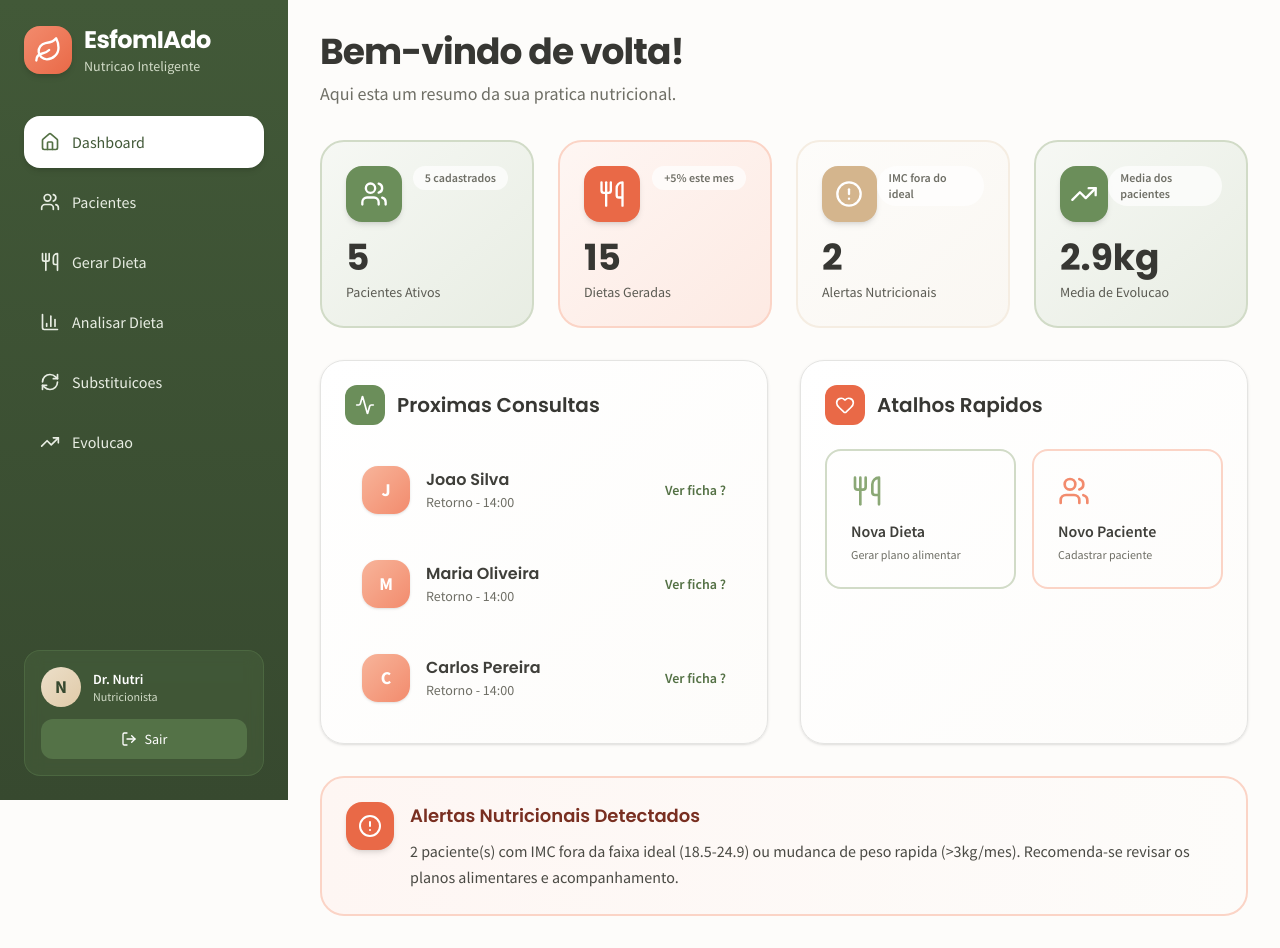
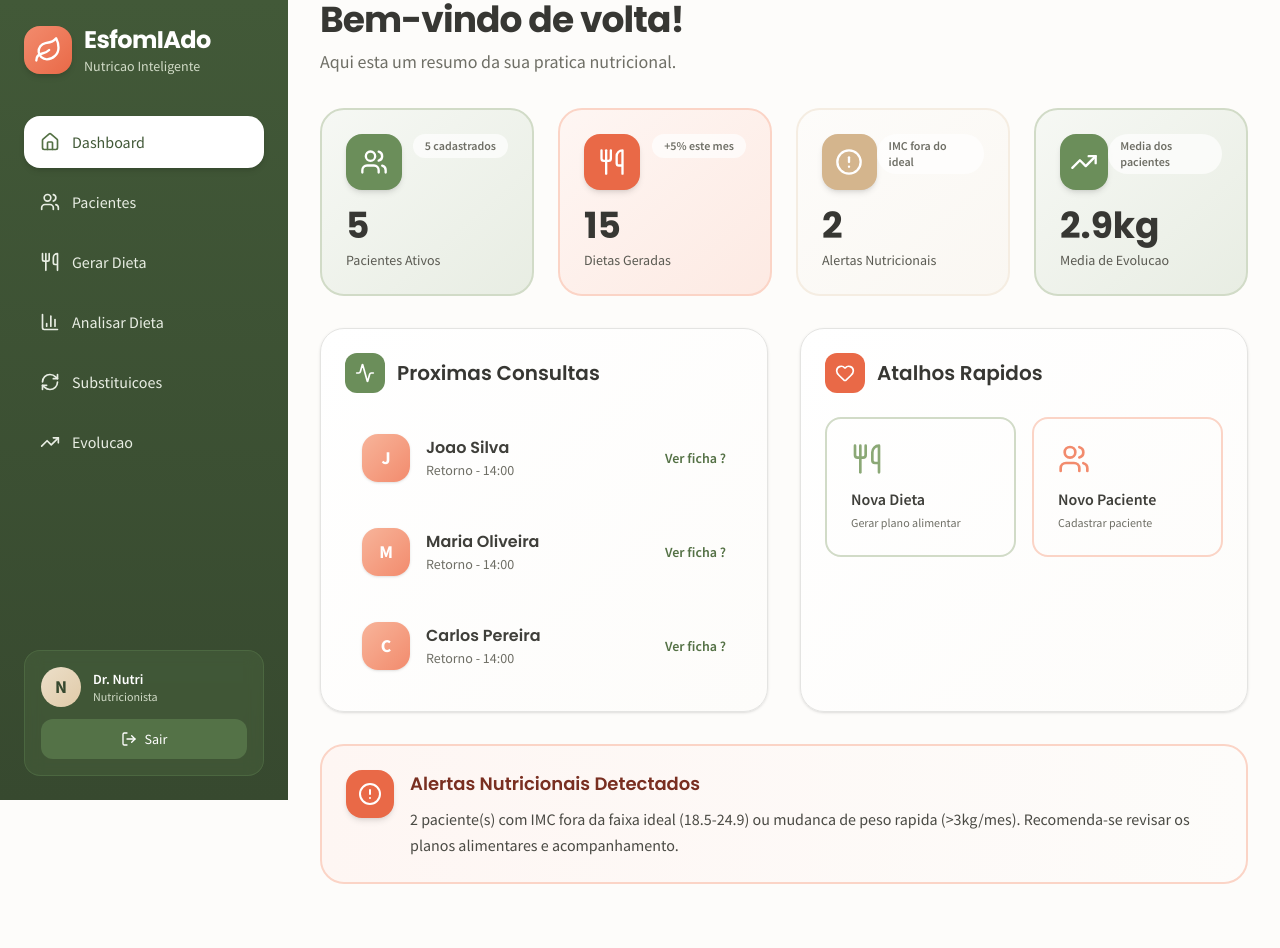
Before and after one commit to HenriqueMpe/EsfomIAdo, a Next.js app: page /dashboard in a window 1280 px wide. After the commit the page ends 916 px from the top, so only its background shows below. Built offline with nearby package versions, Linux system fonts and the light colour scheme.

Commit message:
fix: Corrige overflow de conteudo em todas as paginas do dashboard

```diff
--- a/src/app/(dashboard)/dashboard/page.tsx
+++ b/src/app/(dashboard)/dashboard/page.tsx
@@ -74,7 +74,7 @@ export default function DashboardPage() {
     const patient = selectedPatient !== null ? patients[selectedPatient] : null;
 
     return (
-        <div className="space-y-8 p-8">
+        <div className="space-y-8 max-w-full">
             <div>
                 <h1 className="text-4xl font-heading font-bold text-charcoal-900 mb-2">Bem-vindo de volta!</h1>
                 <p className="text-lg text-charcoal-500">Aqui esta um resumo da sua pratica nutricional.</p>
--- a/src/app/(dashboard)/diet-analysis/page.tsx
+++ b/src/app/(dashboard)/diet-analysis/page.tsx
@@ -16,7 +16,7 @@ export default function DietAnalysisPage() {
     };
 
     return (
-        <div className="space-y-6">
+        <div className="space-y-6 max-w-full">
             <div>
                 <h1 className="text-3xl font-bold text-slate-800 flex items-center gap-2">
                     <FileText className="w-8 h-8 text-blue-500" />
--- a/src/app/(dashboard)/diet-generator/page.tsx
+++ b/src/app/(dashboard)/diet-generator/page.tsx
@@ -47,7 +47,7 @@ export default function DietGeneratorPage() {
     };
 
     return (
-        <div className="space-y-6">
+        <div className="space-y-6 max-w-full">
             <div>
                 <h1 className="text-3xl font-bold text-slate-800 flex items-center gap-2">
                     <Sparkles className="w-8 h-8 text-yellow-500" />
--- a/src/app/(dashboard)/evolution/page.tsx
+++ b/src/app/(dashboard)/evolution/page.tsx
@@ -40,7 +40,7 @@ export default function EvolutionPage() {
     const isGoodProgress = isPositiveChange ? weightChange > 0 : weightChange < 0;
 
     return (
-        <div className="space-y-6 p-8">
+        <div className="space-y-6 max-w-full">
             <div className="flex items-center justify-between">
                 <div>
                     <h1 className="text-3xl font-bold text-slate-800 flex items-center gap-2">
--- a/src/app/(dashboard)/layout.tsx
+++ b/src/app/(dashboard)/layout.tsx
@@ -8,7 +8,7 @@ export default function DashboardLayout({
     return (
         <div className="flex min-h-screen bg-cream-50">
             <Sidebar />
-            <main className="flex-1 lg:ml-72 pt-16 lg:pt-0">
+            <main className="flex-1 lg:ml-72 pt-16 lg:pt-0 p-4 lg:p-8 max-w-full overflow-x-hidden">
                 {children}
             </main>
         </div>
--- a/src/app/(dashboard)/patients/page.tsx
+++ b/src/app/(dashboard)/patients/page.tsx
@@ -118,7 +118,7 @@ export default function PatientsPage() {
     );
 
     return (
-        <div className="space-y-6">
+        <div className="space-y-6 max-w-full">
             <div className="flex items-center justify-between">
                 <div>
                     <h1 className="text-3xl font-bold text-slate-800">Pacientes</h1>
--- a/src/app/(dashboard)/substitutions/page.tsx
+++ b/src/app/(dashboard)/substitutions/page.tsx
@@ -31,7 +31,7 @@ export default function SubstitutionsPage() {
     };
 
     return (
-        <div className="space-y-6">
+        <div className="space-y-6 max-w-full">
             <div>
                 <h1 className="text-3xl font-bold text-slate-800 flex items-center gap-2">
                     <RefreshCw className="w-8 h-8 text-orange-500" />
```
